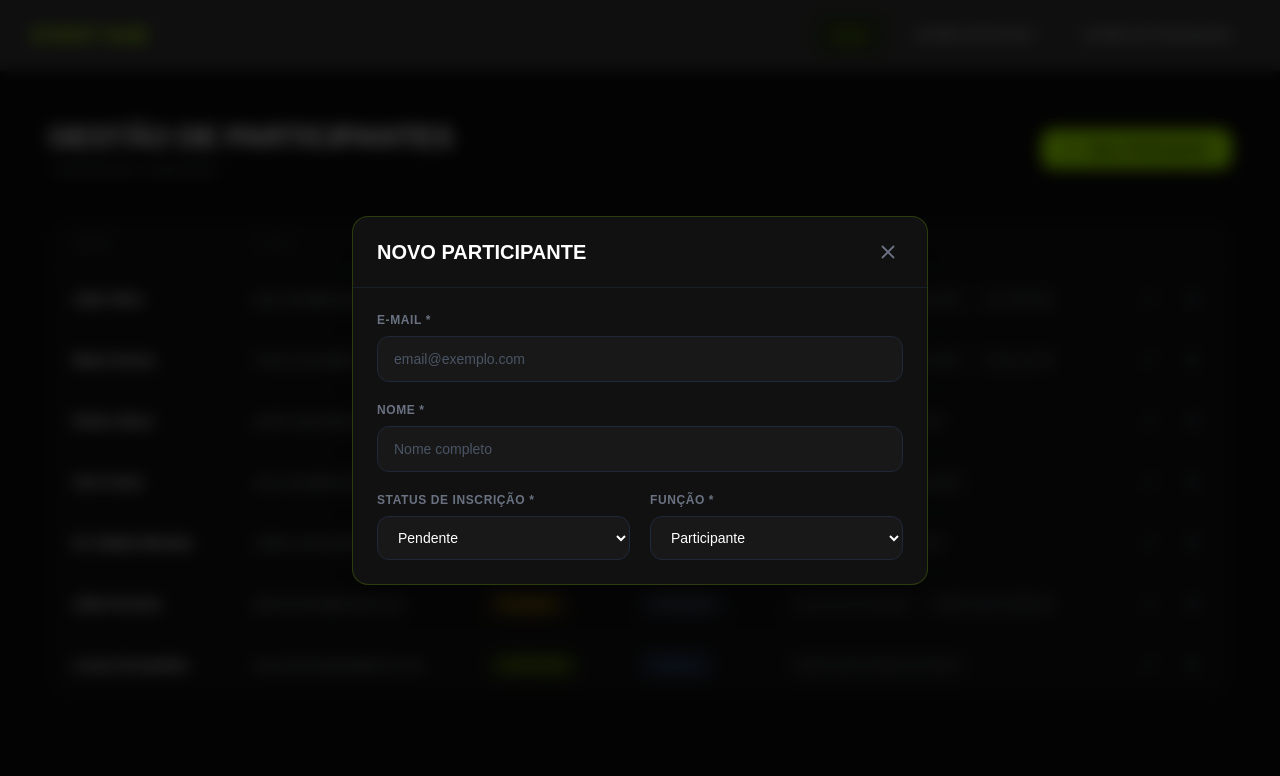
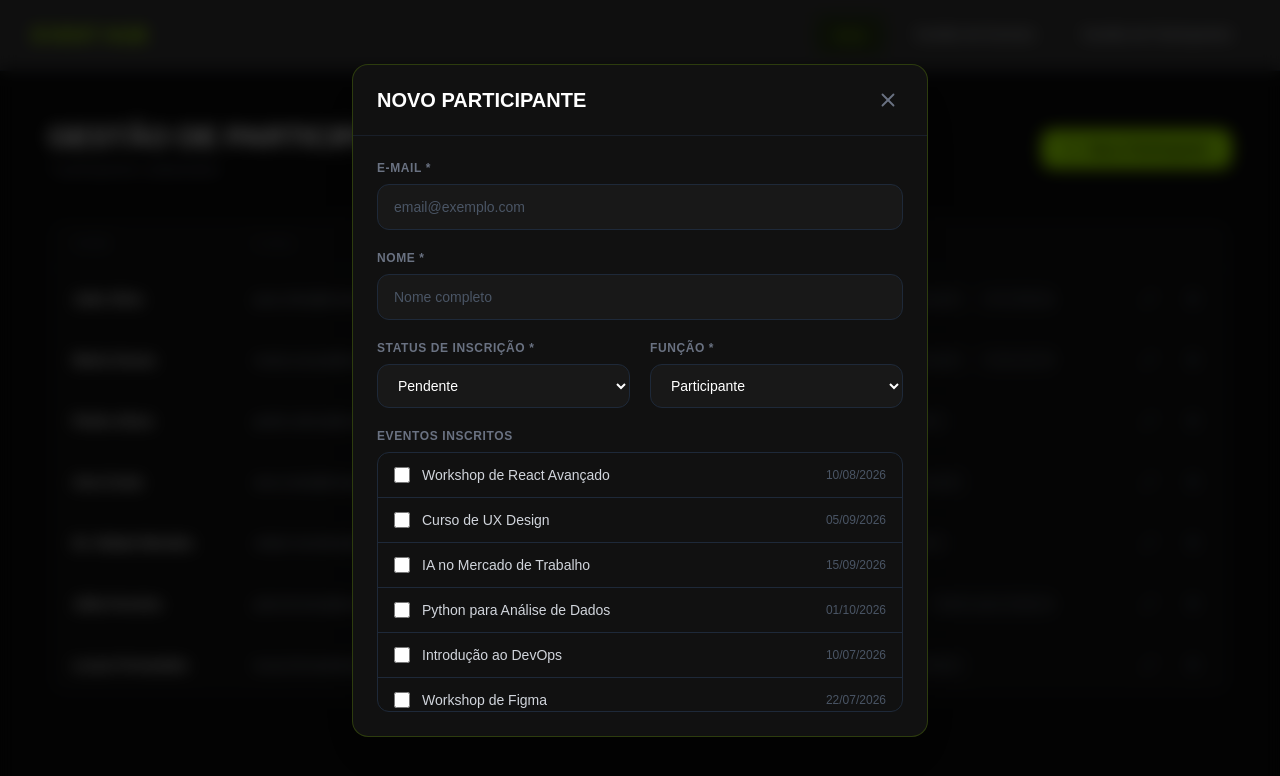
Before and after one commit to gsouza2313/e-ventsplatform, a Next.js app in the folder e-ventsplatform/: page /participantes in a window 1280 px wide. Both pictures are taken after a click on the button "Novo Participante". Shown: the top 776 px of the page. Built offline with nearby package versions, Linux system fonts and the light colour scheme.

Commit message:
feat: adiciona selecao de eventos ao formulario

```diff
--- a/e-ventsplatform/app/participantes/page.tsx
+++ b/e-ventsplatform/app/participantes/page.tsx
@@ -246,6 +246,35 @@ export default function ParticipantesPage() {
                   </select>
                 </div>
               </div>
+              <div>
+                    <p className="mb-2 text-xs font-semibold uppercase tracking-wider text-gray-500">
+                      Eventos inscritos
+                    </p>
+
+                    <div className="hide-scrollbar max-h-[260px] overflow-y-auto overscroll-contain rounded-xl border border-gray-800">
+                      {todosEventos.map((evento) => (
+                        <label
+                          key={evento.id}
+                          className="flex cursor-pointer items-center justify-between gap-4 border-b border-gray-800 px-4 py-3 last:border-b-0 hover:bg-white/[0.02]"
+                        >
+                          <span className="flex min-w-0 items-center gap-3">
+                            <input
+                              type="checkbox"
+                              name="eventos"
+                              value={evento.id}
+                              className="h-4 w-4 shrink-0 accent-lime-400"
+                            />
+
+                            <span className="truncate text-sm text-gray-300">
+                              {evento.titulo}
+                            </span>
+                          </span>
+
+                          <span className="shrink-0 text-xs text-gray-600">{evento.data}</span>
+                        </label>
+                      ))}
+                    </div>
+                  </div>
               </form>
     </div>
   </div>
```
